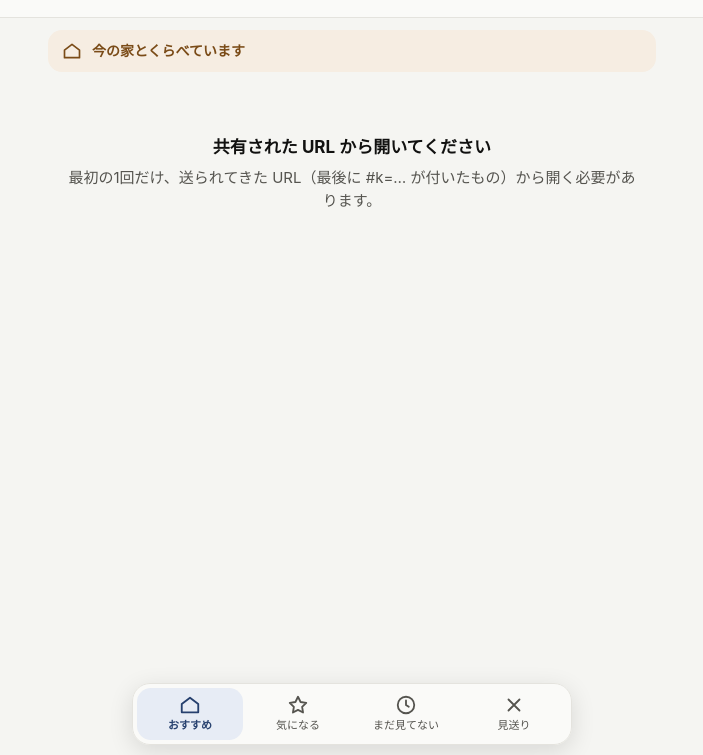
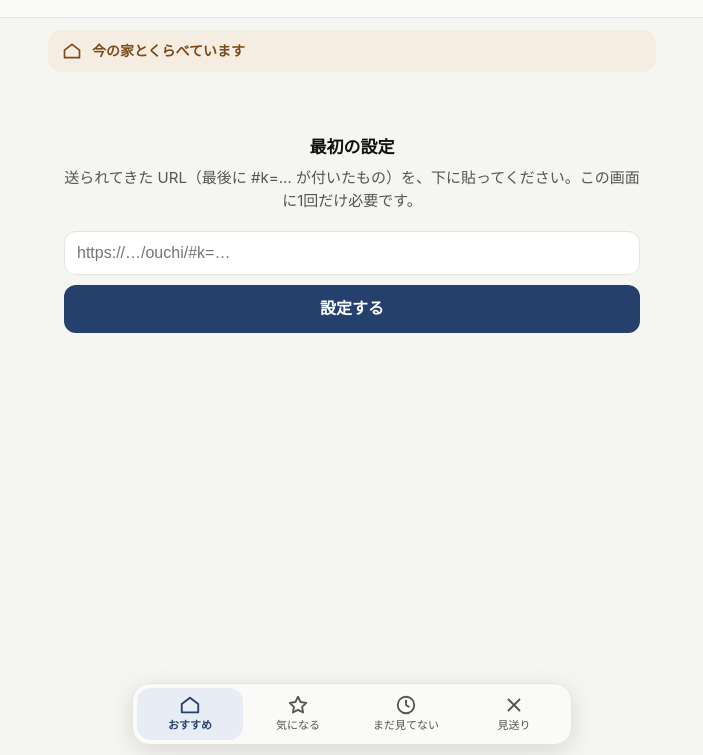
Before and after one commit to furuponza-gif/ouchi, a plain HTML site: page index.html in a window 1280 px wide. Shown: the part 45-800 px from the top of the page, without its empty margins (288-991 px from the left). Drawn offline with Linux system fonts and the light colour scheme.

Commit message:
ホーム画面から開いたときの鍵の設定と、上の余白を直す
Co-Authored-By: Claude Opus 5.5 <noreply@anthropic.com>

```diff
--- a/index.html
+++ b/index.html
@@ -8,7 +8,6 @@
 <meta name="theme-color" content="#1c1c1b" media="(prefers-color-scheme: dark)">
 <meta name="apple-mobile-web-app-capable" content="yes">
 <meta name="mobile-web-app-capable" content="yes">
-<meta name="apple-mobile-web-app-status-bar-style" content="black-translucent">
 <meta name="apple-mobile-web-app-title" content="おうち探し">
 <meta name="referrer" content="no-referrer">
 <meta name="robots" content="noindex, nofollow">
@@ -61,7 +60,7 @@
     position: sticky; top: 0; z-index: 10; background: var(--bar);
     -webkit-backdrop-filter: blur(16px); backdrop-filter: blur(16px);
     border-bottom: 1px solid var(--line);
-    padding: calc(env(safe-area-inset-top) + 10px) 16px 10px;
+    padding: 10px 16px; /* 時計の分の余白は付けない。ホーム画面から開くと iPhone が時計の下から表示するため（2026-11-16） */
   }
   .hrow { display: flex; align-items: center; gap: 8px; max-width: 640px; margin: 0 auto; }
   h1 { font-size: 18px; margin: 0; font-weight: 700; flex: 1; min-width: 0; display: flex; align-items: center; gap: 8px; }
@@ -159,6 +158,9 @@
   .toast.show { opacity: 1; }
   .notice { text-align: center; color: var(--sub); padding: 48px 16px; font-size: 15px; }
   .notice b { display: block; color: var(--text); font-size: 17px; margin-bottom: 6px; }
+  .keybox { display: flex; flex-direction: column; gap: 10px; margin-top: 18px; text-align: left; }
+  .keybox input { font-size: 16px; padding: 12px; border-radius: 12px; border: 1px solid var(--line); background: var(--card); color: var(--text); width: 100%; }
+  .keybox button { min-height: 48px; border: 0; border-radius: 12px; background: var(--accent); color: var(--card); font-size: 16px; font-weight: 600; }
 </style>
 </head>
 <body>
@@ -206,10 +208,8 @@
 // GAS の URL はコードに書かない。共有の URL の最後の「#k=…」で受け取り、この端末に覚える
 (function takeKey() {
   const m = location.hash.match(/[#&]k=([A-Za-z0-9_-]{20,})/);
-  if (m) {
-    try { localStorage.setItem('gasKey', m[1]); } catch (e) {}
-    history.replaceState(null, '', location.pathname + location.search);
-  }
+  // URL の #k=… は消さずに残す（ホーム画面に追加するとき、鍵ごと追加されるように）
+  if (m) { try { localStorage.setItem('gasKey', m[1]); } catch (e) {} }
 })();
 const KEY = (() => { try { return localStorage.getItem('gasKey') || ''; } catch (e) { return ''; } })();
 const API = KEY ? 'https://script.google.com/macros/s/' + KEY + '/exec' : '';
@@ -534,6 +534,23 @@ if (savedSort && $('sort').querySelector('option[value="' + savedSort + '"]')) {
 }
 setTheme(store.get('theme'));
 
+// 鍵がないとき（ホーム画面のアプリは Safari と保存場所が別なので、ここで貼ってもらう）
+function askKey() {
+  notice('最初の設定', '送られてきた URL（最後に #k=… が付いたもの）を、下に貼ってください。この画面に1回だけ必要です。');
+  const box = el('div', 'keybox');
+  const input = el('input');
+  input.type = 'url'; input.placeholder = 'https://…/ouchi/#k=…'; input.autocapitalize = 'off'; input.autocomplete = 'off';
+  const ok = el('button', null, '設定する');
+  ok.onclick = () => {
+    const m = input.value.match(/k=([A-Za-z0-9_-]{20,})/);
+    if (!m) { toast('URL の形が違います。最後に #k=… が付いた URL を貼ってください'); return; }
+    try { localStorage.setItem('gasKey', m[1]); } catch (e) {}
+    location.reload();
+  };
+  box.appendChild(input); box.appendChild(ok);
+  $('list').firstChild.appendChild(box);
+}
+
 function notice(title, text) {
   const list = $('list');
   list.textContent = '';
@@ -566,7 +583,7 @@ function start(data) {
 }
 
 function load() {
-  if (!API) { notice('共有された URL から開いてください', '最初の1回だけ、送られてきた URL（最後に #k=… が付いたもの）から開く必要があります。'); return; }
+  if (!API) { askKey(); return; }
   let cached = null;
   try { cached = JSON.parse(store.get('cache') || 'null'); } catch (e) {}
   if (cached && cached.items) start(cached); else notice('読み込み中…', '');
```
Also changed, not shown: manifest.json.
